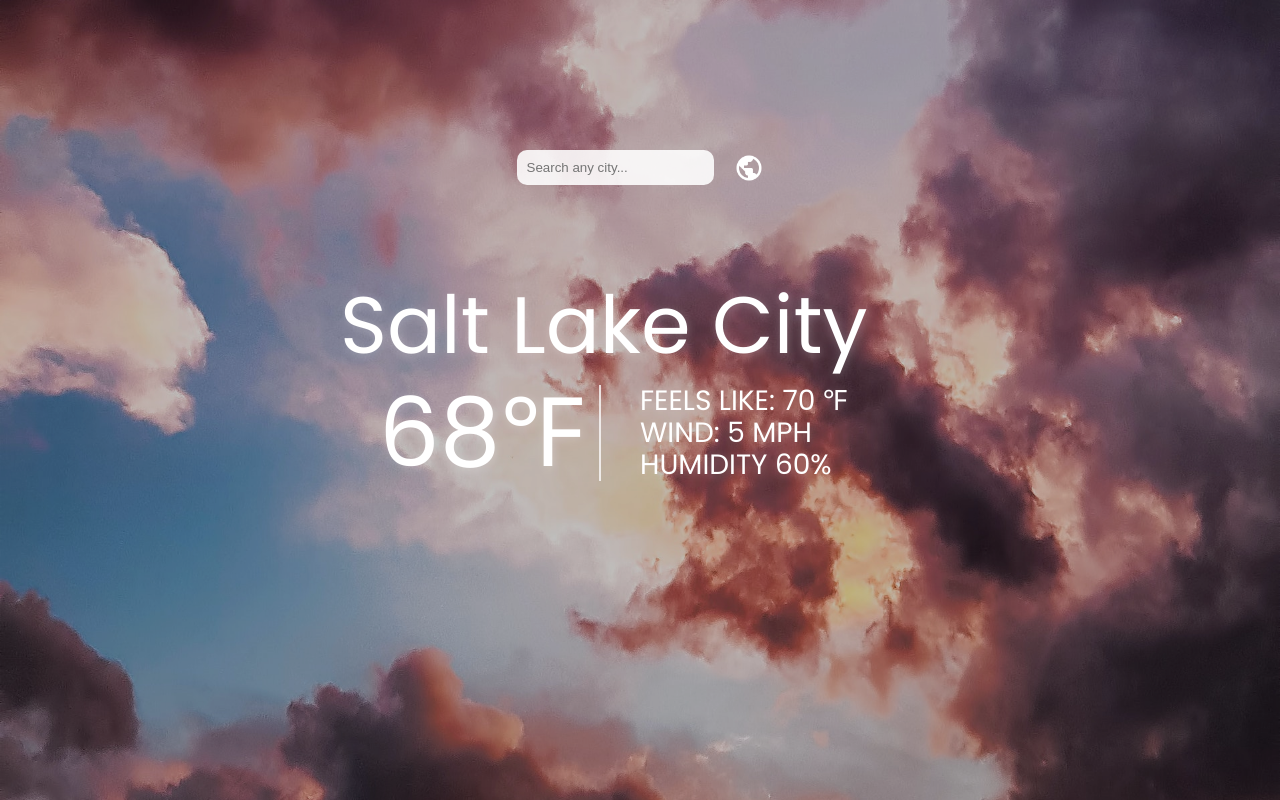
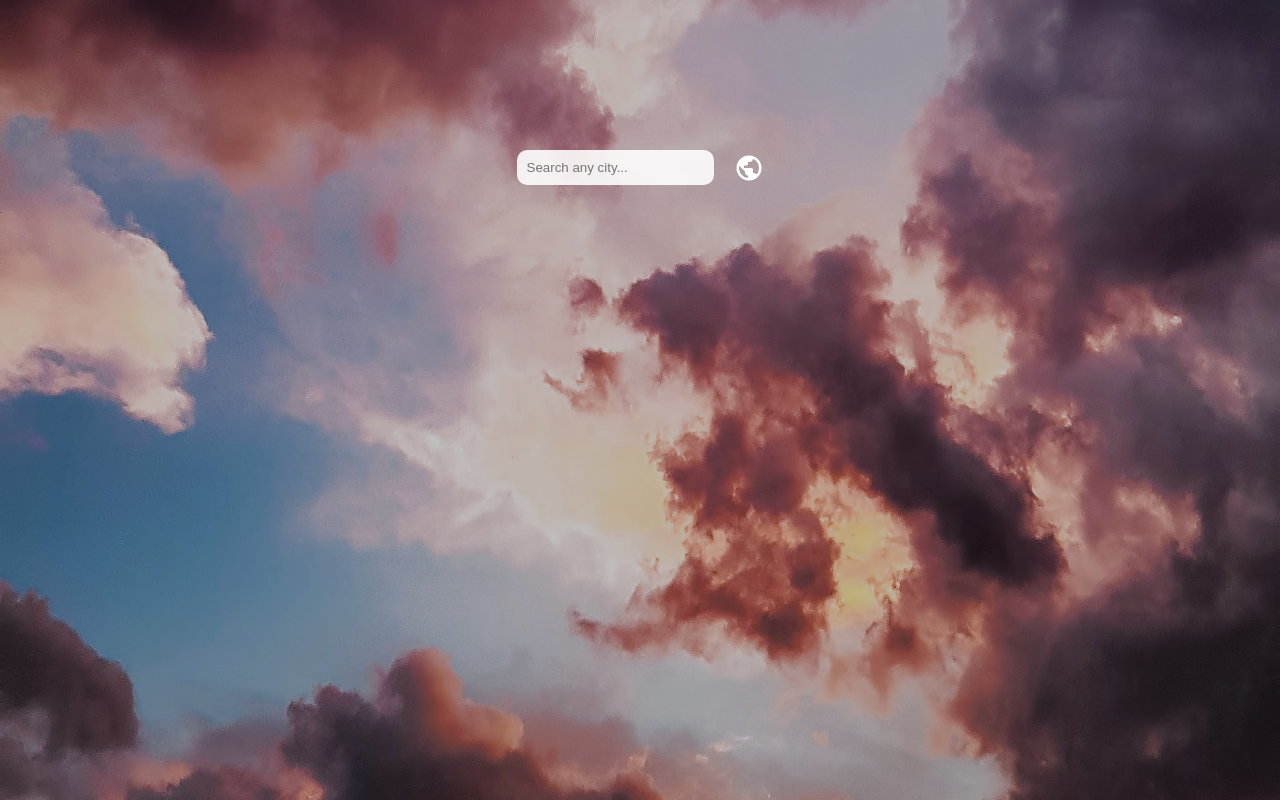
Before and after one commit to cc-lau/weather-app, a website built with webpack: page src/index.html in a window 1280 px wide. Built offline with nearby package versions, Linux system fonts and the light colour scheme.

Commit message:
Removed placeholder text

```diff
--- a/src/index.html
+++ b/src/index.html
@@ -22,12 +22,12 @@
         <img class="search-icon" src="./earth.png" />
       </div>
       <div class="weather-info-container">
-        <h1 class="city-text">Salt Lake City</h1>
+        <h1 class="city-text"></h1>
         <div class="text-container">
-          <p class="temperature-text">68&#8457;</p>
-          <p class="feels-like-text info-text">FEELS LIKE: 70 &#8457;</p>
-          <p class="wind-text info-text">WIND: 5 MPH</p>
-          <p class="humidity-text info-text">HUMIDITY 60%</p>
+          <p class="temperature-text"></p>
+          <p class="feels-like-text info-text"></p>
+          <p class="wind-text info-text"></p>
+          <p class="humidity-text info-text"></p>
         </div>
       </div>
     </div>
```
